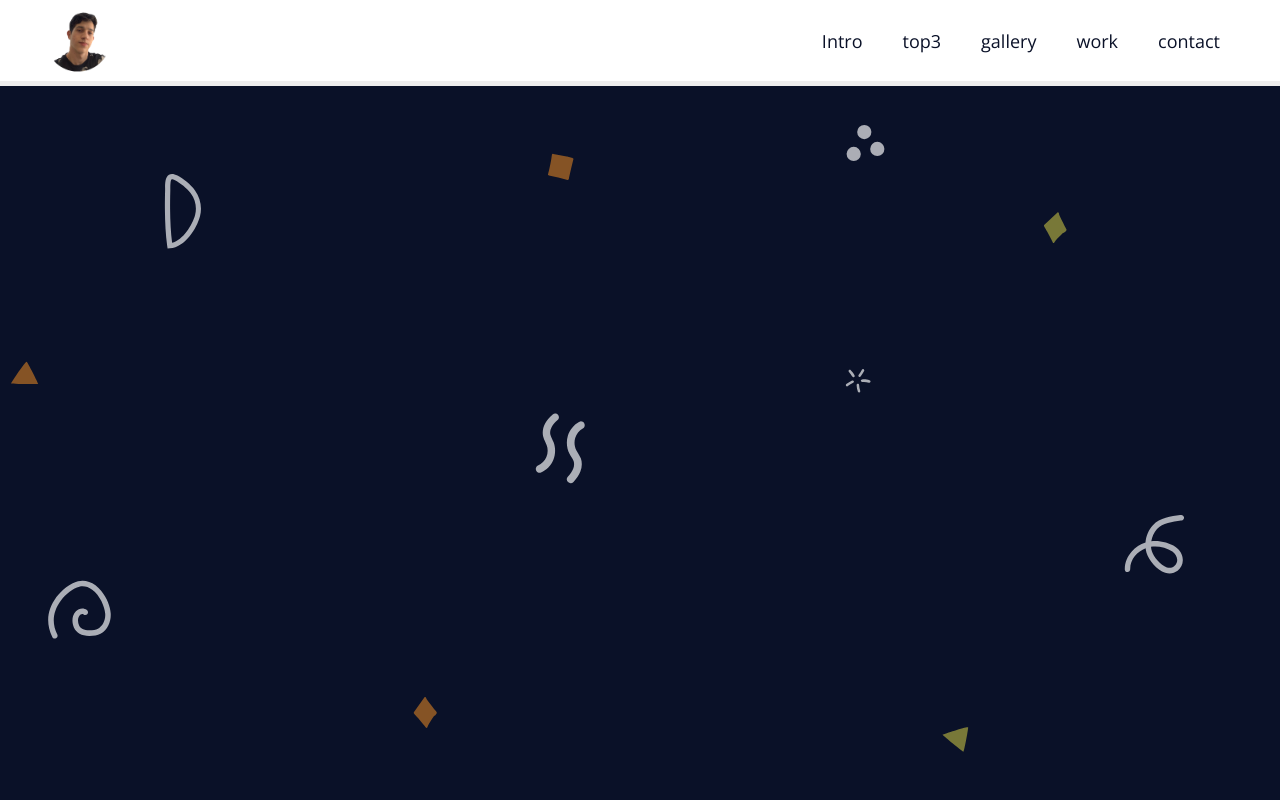
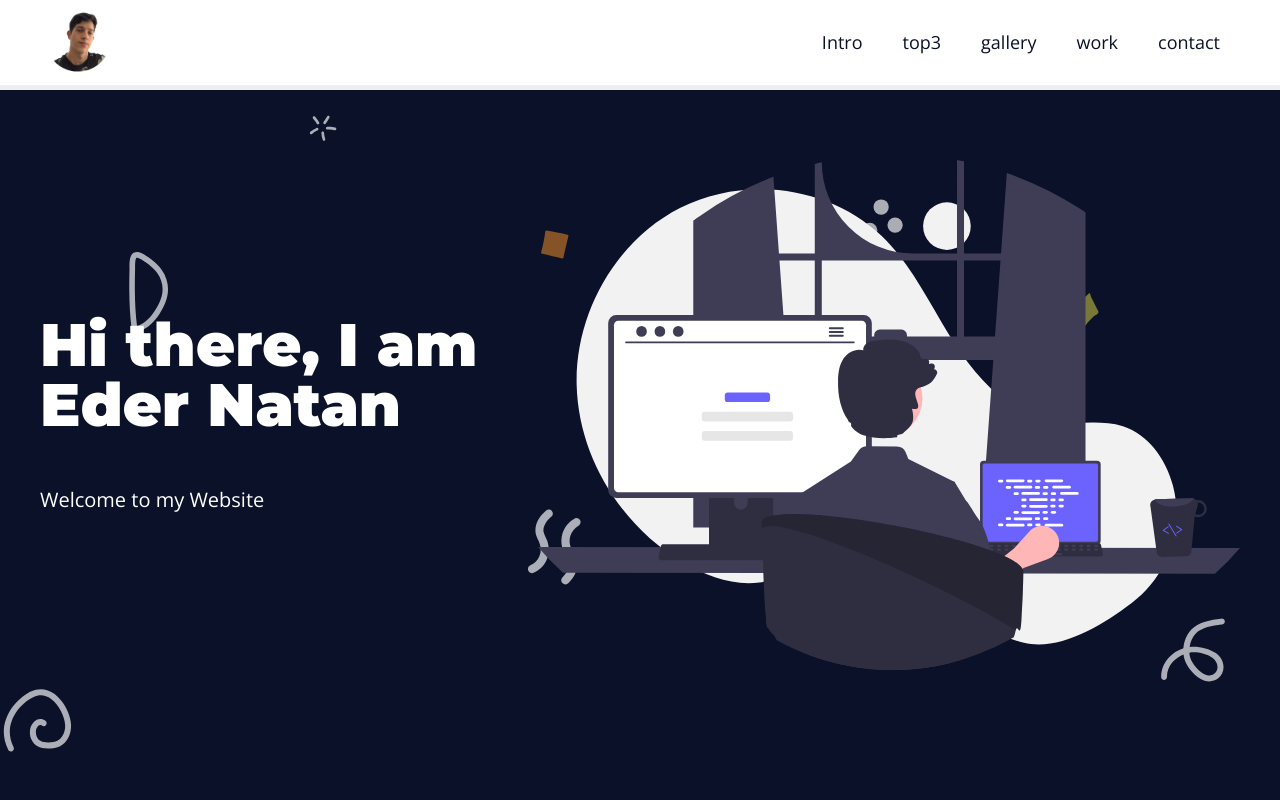
Before and after one commit to edernatanzz/Lading-Page, a plain HTML site: page index.html in a window 1280 px wide. Shown: the top 800 px of the page. Drawn offline with nearby package versions, Linux system fonts and the light colour scheme.

Commit message:
section1

```diff
--- a/assets/css/elements.css
+++ b/assets/css/elements.css
@@ -11,6 +11,7 @@
     font-family: 'Open Sans', sans-serif;
     font-size: 2rem;
     color: var(--primary-color);
+    line-height:1.5 ;
   }
 
   h1, h2, h3, h4, h5, h6 {
--- a/assets/css/styles.css
+++ b/assets/css/styles.css
@@ -33,6 +33,7 @@
     left: 0;
     right: 0;
     width: 100%;
+    z-index: 1;
     border-bottom: 0.5rem solid var(--light-gray-color);
 
 }
@@ -87,3 +88,31 @@
 
 
 }
+.menu-spacing {
+  height: 6.5rem;
+}
+
+.intro-content{
+  position: relative;
+  top: -8rem ;
+  display: grid;
+  grid-template-columns: 1fr 1.5fr;
+  gap: var(--gap) ;
+  height: 100vh;
+}
+
+.intro-text-content, .intro-img {
+  display: flex;
+  flex-flow: column wrap;
+  justify-content: center;
+}
+.intro-text-content h2{
+  font-size: 6rem;
+  margin-bottom: 5rem;
+  /*text-transform: uppercase;*/
+  line-height: 1;
+}
+.intro-img img{
+  max-width: 100%;
+  height: auto;
+}
--- a/index.html
+++ b/index.html
@@ -11,7 +11,7 @@
 </head>
 <body class="main-bg section" >
     <aside class="menu white-bg">
-        <section class="main-content
+        <div class="main-content
         menu-content ">
         <h1><a href="#"><img src="assets/img/img curriculo.PNG" alt=""></a></h1>
         <nav>
@@ -26,8 +26,30 @@
             </ul>
 
         </nav>
-    </section>
+    </div>
     </aside>
+
+<div class="menu-spacing"> </div>
+
+
+<section class="intro main-bg section">
+    <div class="main-content intro-content">
+    <div class="intro-text-content">
+        <h2>
+            Hi there, I am Eder Natan
+        </h2>
+         <p>Welcome to my Website</p>
+
+    </div>
+    <div class="intro-img">
+        <img src="assets/img/img_intro.svg" alt="um homem sentado">
+    </div>
+</div>
+</section>
+
+<section class="white-bg section">
+
+</section>
 
 
 
```
Also changed, not shown: assets/img/img_intro.svg (added).
